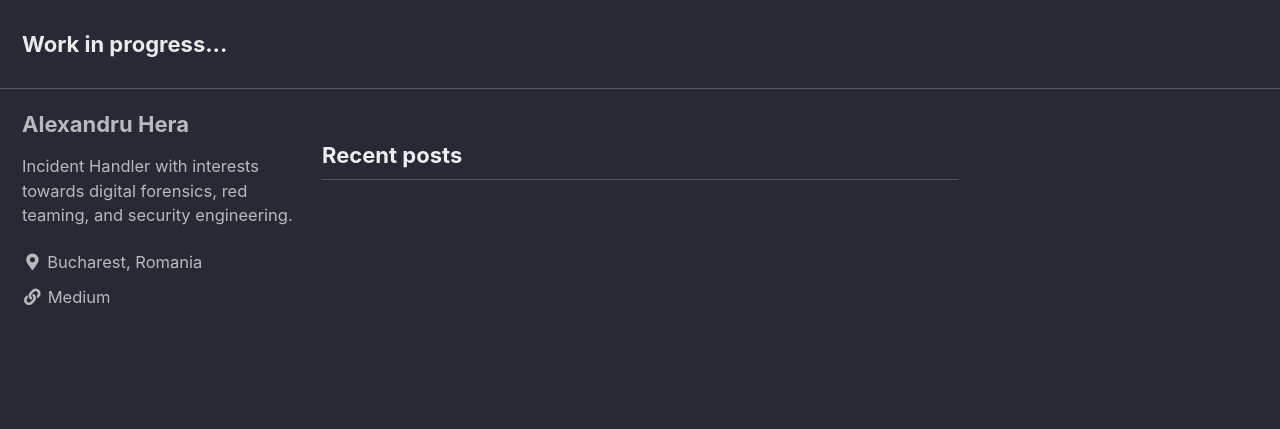
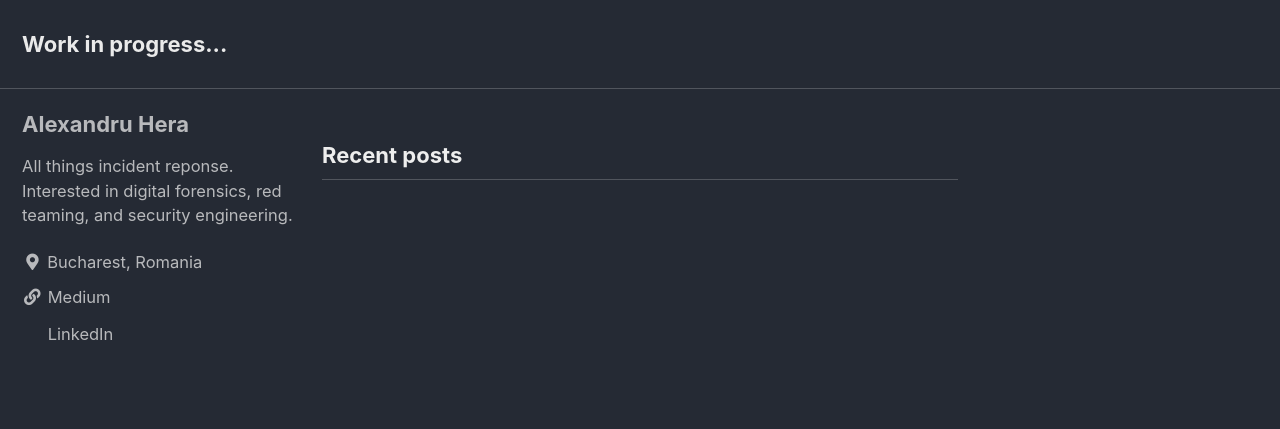
Before and after one commit to alexandruhera/alexandruhera.github.io, a Jekyll site: the page built from index.html, in a window 1280 px wide. Shown: the top 429 px of the page. Built offline with Jekyll 4.4.1, drawn with Linux system fonts in a browser that asks for light colours; cached includes are drawn as plain includes; the list of posts is cut into pages by our own code.

Commit message:
Update _config.yml

```diff
--- a/_config.yml
+++ b/_config.yml
@@ -106,7 +106,7 @@ analytics:
 author:
   name             : "Alexandru Hera"
   avatar           : # path of avatar image, e.g. "/assets/images/bio-photo.jpg"
-  bio              : "Incident Handler with interests towards digital forensics, red teaming, and security engineering."
+  bio              : "All things incident reponse. Interested in digital forensics, red teaming, and security engineering."
   location         : "Bucharest, Romania"
   email            :
   links:
@@ -119,9 +119,9 @@ author:
     - label: "Twitter"
       icon: "fab fa-fw fa-twitter-square"
       # url: "https://twitter.com/"
-    - label: "Facebook"
-      icon: "fab fa-fw fa-facebook-square"
-      # url: "https://facebook.com/"
+    - label: "LinkedIn"
+      icon: "fab fa-fw fa-link"
+      url: "https://www.linkedin.com/in/alexandruhera/"
     - label: "GitHub"
       icon: "fab fa-fw fa-github"
       # url: "https://github.com/alexandruhera"
```
